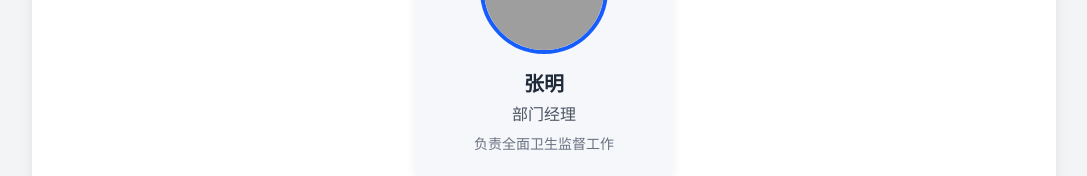
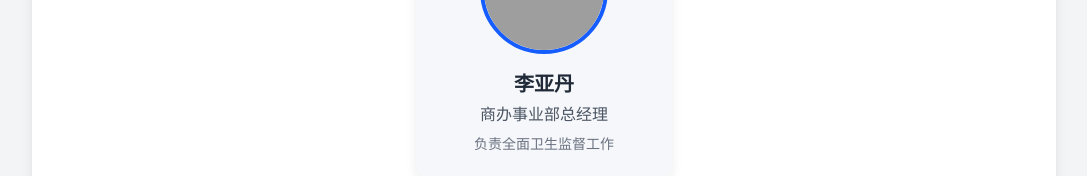
Before and after one commit to JuanLinW/SantationDutyBoard1, a plain HTML site: page index.html in a window 1280 px wide. Shown: the part 932-1108 px from the top of the page, without its empty margins (96-1183 px from the left). Drawn offline with nearby package versions, Linux system fonts and the light colour scheme; grey boxes are pictures that could not be loaded.

Commit message:
Update index.html

```diff
--- a/index.html
+++ b/index.html
@@ -123,8 +123,8 @@
                             </div>
                         </div>
                         <div class="text-center">
-                            <h4 class="text-xl font-bold text-gray-800 editable" contenteditable="false" data-role="leader-name">张明</h4>
-                            <p class="text-gray-600 mt-1 editable" contenteditable="false" data-role="leader-position">部门经理</p>
+                            <h4 class="text-xl font-bold text-gray-800 editable" contenteditable="false" data-role="leader-name">李亚丹</h4>
+                            <p class="text-gray-600 mt-1 editable" contenteditable="false" data-role="leader-position">商办事业部总经理</p>
                             <p class="text-sm text-gray-500 mt-2 editable" contenteditable="false" data-role="leader-responsibility">负责全面卫生监督工作</p>
                         </div>
                     </div>
```
